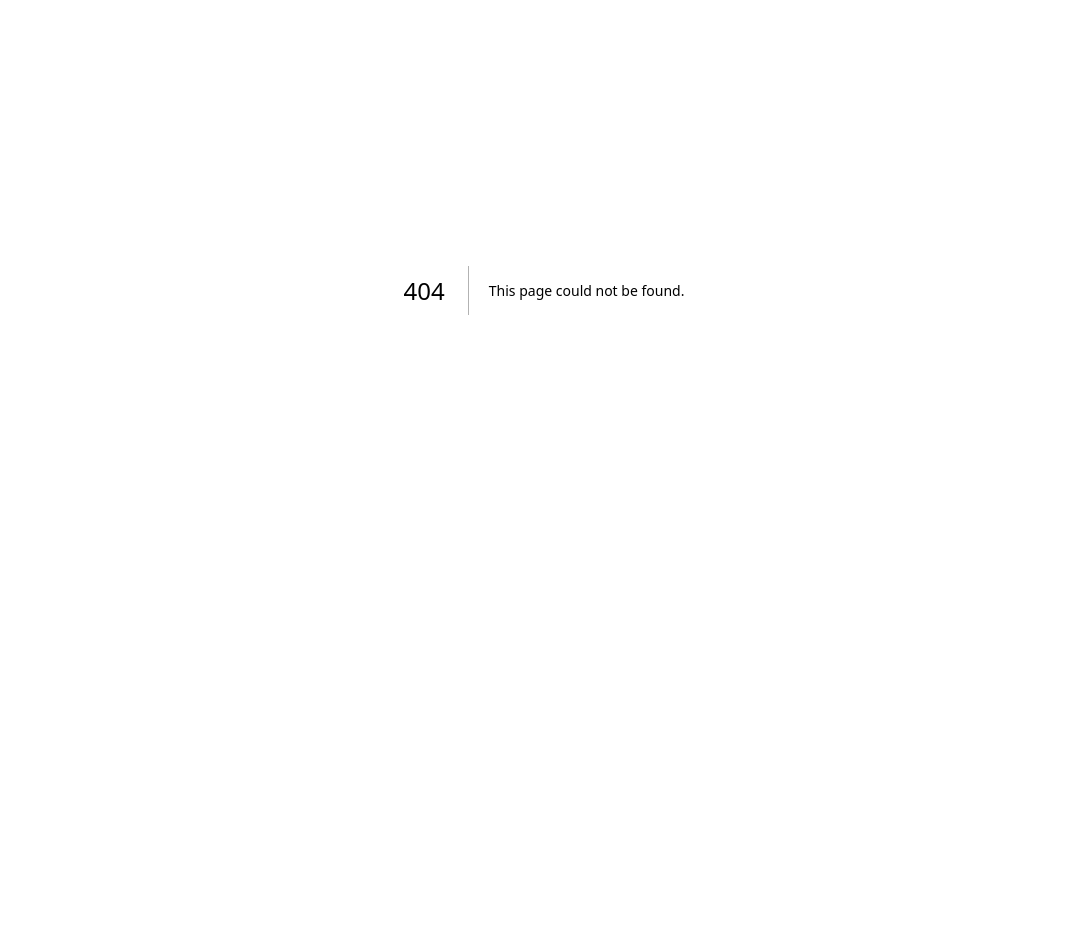
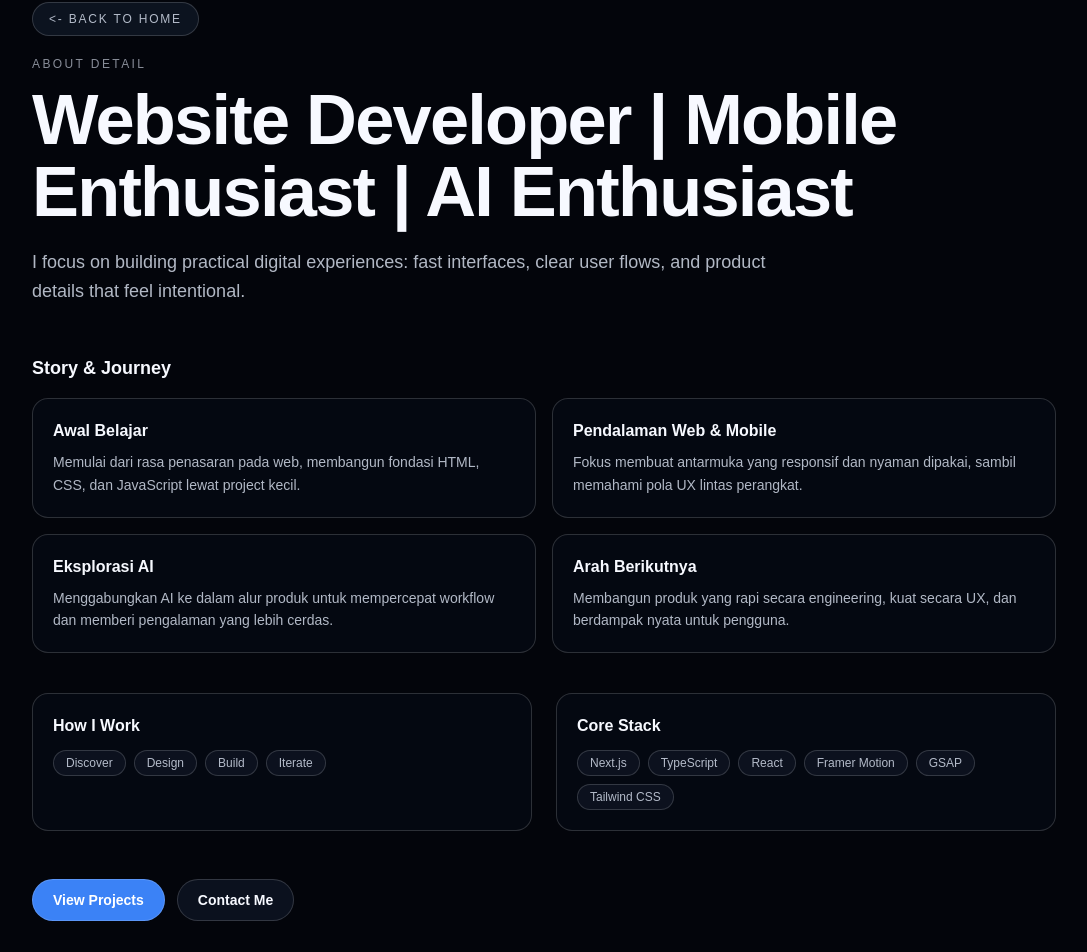
Before and after one commit to MFaishalThaariqulhaq/FaisPortofolio-v1, a Next.js app: page /about in a window 1280 px wide. Before the commit this address had no page. Shown: the part 110-1062 px from the top of the page, without its empty margins (96-1183 px from the left). Before the commit the page ends 800 px from the top, so only its background shows below. Built offline with nearby package versions, Linux system fonts and the light colour scheme.

Commit message:
Add : page about

```diff
--- /dev/null
+++ b/src/app/about/page.tsx
@@ -0,0 +1,140 @@
+"use client"
+
+import Link from "next/link"
+import { motion } from "framer-motion"
+import Navbar from "@/components/Navbar"
+
+const JOURNEY = [
+  {
+    title: "Awal Belajar",
+    body: "Memulai dari rasa penasaran pada web, membangun fondasi HTML, CSS, dan JavaScript lewat project kecil.",
+  },
+  {
+    title: "Pendalaman Web & Mobile",
+    body: "Fokus membuat antarmuka yang responsif dan nyaman dipakai, sambil memahami pola UX lintas perangkat.",
+  },
+  {
+    title: "Eksplorasi AI",
+    body: "Menggabungkan AI ke dalam alur produk untuk mempercepat workflow dan memberi pengalaman yang lebih cerdas.",
+  },
+  {
+    title: "Arah Berikutnya",
+    body: "Membangun produk yang rapi secara engineering, kuat secara UX, dan berdampak nyata untuk pengguna.",
+  },
+]
+
+const WORKFLOW = ["Discover", "Design", "Build", "Iterate"]
+const STACK = ["Next.js", "TypeScript", "React", "Framer Motion", "GSAP", "Tailwind CSS"]
+
+export default function AboutPage() {
+  return (
+    <>
+      <Navbar />
+      <main className="min-h-screen bg-[var(--bg-page)] px-6 pb-20 pt-28 text-[var(--text-primary)] md:px-16">
+        <div className="mx-auto w-full max-w-5xl">
+          <motion.div
+            initial={{ opacity: 0, y: 8 }}
+            animate={{ opacity: 1, y: 0 }}
+            transition={{ duration: 0.28, ease: "easeOut" }}
+            className="mb-5"
+          >
+            <Link
+              href="/#about"
+              className="inline-flex items-center gap-2 rounded-full border border-[var(--border-subtle)] bg-[var(--bg-elev)]/75 px-4 py-2 text-xs font-medium uppercase tracking-[0.15em] text-[var(--text-secondary)] transition hover:bg-[var(--accent-soft)] hover:text-[var(--text-primary)] focus-visible:outline-none focus-visible:ring-2 focus-visible:ring-[var(--accent-2)]"
+            >
+              &lt;- Back to home
+            </Link>
+          </motion.div>
+        <motion.p
+          initial={{ opacity: 0, y: 10 }}
+          animate={{ opacity: 1, y: 0 }}
+          transition={{ duration: 0.32, ease: "easeOut" }}
+          className="text-xs uppercase tracking-[0.2em] text-[var(--text-muted)]"
+        >
+          About Detail
+        </motion.p>
+        <motion.h1
+          initial={{ opacity: 0, y: 14, filter: "blur(4px)" }}
+          animate={{ opacity: 1, y: 0, filter: "blur(0px)" }}
+          transition={{ duration: 0.44, ease: [0.22, 1, 0.36, 1] }}
+          className="mt-3 text-[clamp(2rem,6vw,4.4rem)] font-semibold leading-[1.02] tracking-tight"
+        >
+          Website Developer | Mobile Enthusiast | AI Enthusiast
+        </motion.h1>
+        <motion.p
+          initial={{ opacity: 0, y: 12 }}
+          animate={{ opacity: 1, y: 0 }}
+          transition={{ duration: 0.4, delay: 0.08, ease: "easeOut" }}
+          className="mt-5 max-w-3xl text-base leading-relaxed text-[var(--text-secondary)] md:text-lg"
+        >
+          I focus on building practical digital experiences: fast interfaces, clear user flows, and product details
+          that feel intentional.
+        </motion.p>
+
+        <section className="mt-12">
+          <h2 className="text-lg font-semibold text-[var(--text-primary)]">Story & Journey</h2>
+          <div className="mt-4 grid gap-4 md:grid-cols-2">
+            {JOURNEY.map((item, index) => (
+              <motion.article
+                key={item.title}
+                initial={{ opacity: 0, y: 16 }}
+                animate={{ opacity: 1, y: 0 }}
+                transition={{ duration: 0.32, delay: index * 0.06, ease: "easeOut" }}
+                className="rounded-2xl border border-[var(--border-subtle)] bg-[var(--bg-surface)]/70 p-5"
+              >
+                <h3 className="text-base font-semibold">{item.title}</h3>
+                <p className="mt-2 text-sm leading-relaxed text-[var(--text-secondary)]">{item.body}</p>
+              </motion.article>
+            ))}
+          </div>
+        </section>
+
+        <section className="mt-10 grid gap-6 md:grid-cols-2">
+          <div className="rounded-2xl border border-[var(--border-subtle)] bg-[var(--bg-surface)]/70 p-5">
+            <h2 className="text-base font-semibold">How I Work</h2>
+            <div className="mt-3 flex flex-wrap gap-2">
+              {WORKFLOW.map((item) => (
+                <span
+                  key={item}
+                  className="rounded-full border border-[var(--border-subtle)] bg-[var(--bg-elev)]/65 px-3 py-1 text-xs text-[var(--text-secondary)]"
+                >
+                  {item}
+                </span>
+              ))}
+            </div>
+          </div>
+
+          <div className="rounded-2xl border border-[var(--border-subtle)] bg-[var(--bg-surface)]/70 p-5">
+            <h2 className="text-base font-semibold">Core Stack</h2>
+            <div className="mt-3 flex flex-wrap gap-2">
+              {STACK.map((item) => (
+                <span
+                  key={item}
+                  className="rounded-full border border-[var(--border-subtle)] bg-[var(--bg-elev)]/65 px-3 py-1 text-xs text-[var(--text-secondary)]"
+                >
+                  {item}
+                </span>
+              ))}
+            </div>
+          </div>
+        </section>
+
+        <section className="mt-12 flex flex-wrap gap-3">
+          <Link
+            href="/#project"
+            className="inline-flex items-center rounded-full border border-[var(--border-subtle)] bg-[var(--accent-2)] px-5 py-2.5 text-sm font-semibold text-white transition hover:brightness-110"
+          >
+            View Projects
+          </Link>
+          <Link
+            href="/#contact"
+            className="inline-flex items-center rounded-full border border-[var(--border-subtle)] bg-[var(--bg-elev)]/70 px-5 py-2.5 text-sm font-semibold text-[var(--text-primary)] transition hover:bg-[var(--accent-soft)]"
+          >
+            Contact Me
+          </Link>
+        </section>
+        </div>
+      </main>
+    </>
+  )
+}
--- a/src/app/page.tsx
+++ b/src/app/page.tsx
@@ -1,6 +1,6 @@
 "use client"
 
-import { useCallback, useState } from "react"
+import { useCallback, useEffect, useState } from "react"
 import { AnimatePresence } from "framer-motion"
 import Navbar from "@/components/Navbar"
 import Hero from "@/components/Hero"
@@ -10,12 +10,36 @@ import ProjectSection from "@/components/ProjectSection"
 import ContactSection from "@/components/ContactSection"
 import SplashScreen from "@/components/SplashScreen"
 
+const SPLASH_SESSION_KEY = "fais_splash_seen_v1"
+
 export default function Home() {
-  const [showSplash, setShowSplash] = useState(true)
+  const [showSplash, setShowSplash] = useState(false)
+  const [isSplashReady, setIsSplashReady] = useState(false)
+
+  useEffect(() => {
+    const frameId = window.requestAnimationFrame(() => {
+      const nav = performance.getEntriesByType("navigation")[0] as PerformanceNavigationTiming | undefined
+      const isReload = nav?.type === "reload"
+      const hasSeenSplash = sessionStorage.getItem(SPLASH_SESSION_KEY) === "1"
+      const shouldShowSplash = isReload || !hasSeenSplash
+
+      setShowSplash(shouldShowSplash)
+      setIsSplashReady(true)
+    })
+
+    return () => {
+      window.cancelAnimationFrame(frameId)
+    }
+  }, [])
 
   const handleSplashFinish = useCallback(() => {
+    sessionStorage.setItem(SPLASH_SESSION_KEY, "1")
     setShowSplash(false)
   }, [])
+
+  if (!isSplashReady) {
+    return <div className="min-h-screen bg-[var(--bg-page)]" />
+  }
 
   return (
     <>
--- a/src/components/Navbar.tsx
+++ b/src/components/Navbar.tsx
@@ -2,25 +2,31 @@
 
 import { useState } from "react"
 import { motion, AnimatePresence } from "framer-motion"
+import Link from "next/link"
+import { usePathname } from "next/navigation"
 import ThemeToggle from "@/components/ThemeToggle"
 
 export default function Navbar() {
   const [open, setOpen] = useState(false)
+  const pathname = usePathname()
+  const isHome = pathname === "/"
+
+  const toSection = (hash: string) => (isHome ? hash : `/${hash}`)
 
   const menuItems = [
-    { label: "Home", href: "#home" },
-    { label: "About", href: "#about" },
-    { label: "Project", href: "#project" },
-    { label: "Contact", href: "#contact" },
+    { label: "Home", href: toSection("#home") },
+    { label: "About", href: toSection("#about") },
+    { label: "Project", href: toSection("#project") },
+    { label: "Contact", href: toSection("#contact") },
   ]
 
   return (
     <>
       {/* NAVBAR */}
       <nav className="fixed top-0 left-0 z-50 flex w-full items-center justify-between px-8 py-8 md:px-16">
-        <h1 className="text-lg font-medium tracking-wider text-[var(--text-primary)]">
+        <Link href="/" className="text-lg font-medium tracking-wider text-[var(--text-primary)]">
           Faishal
-        </h1>
+        </Link>
 
         <div className="flex items-center gap-3">
           <ThemeToggle />
@@ -83,7 +89,7 @@ export default function Navbar() {
                   }}
                   transition={{ duration: 0.5 }}
                 >
-                  <a
+                  <Link
                     href={item.href}
                     onClick={() => setOpen(false)}
                     className="group relative text-4xl font-semibold tracking-wide text-[var(--text-primary)] md:text-6xl"
@@ -92,7 +98,7 @@ export default function Navbar() {
 
                     {/* Hover underline animation */}
                     <span className="absolute -bottom-2 left-0 h-[2px] w-0 bg-[var(--accent-1)] transition-all duration-300 group-hover:w-full" />
-                  </a>
+                  </Link>
                 </motion.li>
               ))}
             </motion.ul>
--- /dev/null
+++ b/src/components/PageTransition.tsx
@@ -0,0 +1,24 @@
+"use client"
+
+import { AnimatePresence, motion, useReducedMotion } from "framer-motion"
+import { usePathname } from "next/navigation"
+import type { ReactNode } from "react"
+
+export default function PageTransition({ children }: { children: ReactNode }) {
+  const pathname = usePathname()
+  const reduceMotion = useReducedMotion()
+
+  return (
+    <AnimatePresence mode="wait" initial={false}>
+      <motion.div
+        key={pathname}
+        initial={reduceMotion ? { opacity: 0 } : { opacity: 0, filter: "blur(4px)" }}
+        animate={reduceMotion ? { opacity: 1 } : { opacity: 1, filter: "blur(0px)" }}
+        exit={reduceMotion ? { opacity: 0 } : { opacity: 0, filter: "blur(4px)" }}
+        transition={{ duration: reduceMotion ? 0.2 : 0.28, ease: "easeOut" }}
+      >
+        {children}
+      </motion.div>
+    </AnimatePresence>
+  )
+}
```
